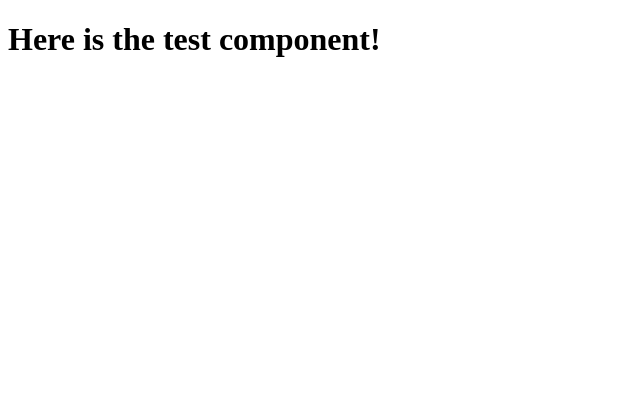
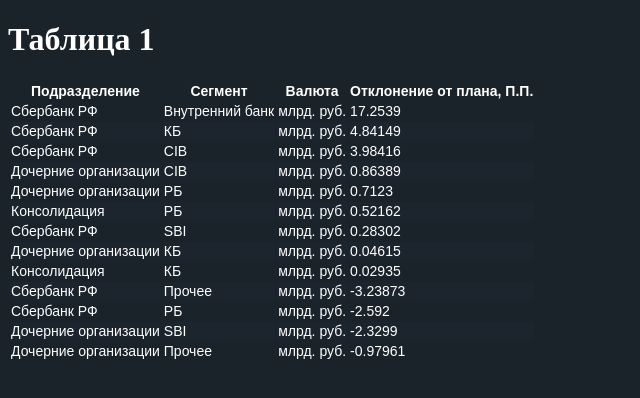
Before and after one commit to yaroslavian/test-1, a React app: page / in a window 1280 px wide. Shown: the whole page, without its empty margins (0-640 px from the left). Built offline with nearby package versions, Linux system fonts and the light colour scheme.

Commit message:
Add table component and dataSource

```diff
--- /dev/null
+++ b/src/components/DeviationTable.js
@@ -0,0 +1,27 @@
+import React from 'react';
+import { tableHeaders, tableData } from '../data-source/DataSource';
+// import { Indicator } from './Indicator';
+
+export class DeviationTable extends React.Component {
+   render() {
+      const headersRow = tableHeaders.map((elem, index) => {
+         return <th key={index}>{elem}</th>;
+      });
+
+      const dataRows = tableData.map((elem, index) => {
+         const dataCells = elem.map((elem, index) => {
+            return <td key={index}>{elem}</td>;
+         });
+         return <tr key={index}>{ dataCells }</tr>;
+      });
+
+      return (
+         <table className="DeviationTable">
+            <thead>
+               <tr>{headersRow}</tr>
+            </thead>
+            <tbody>{dataRows}</tbody>
+         </table>
+      );
+   }
+}
--- /dev/null
+++ b/src/components/Indicator.js
@@ -0,0 +1,9 @@
+import React from 'react';
+
+export class Indicator extends React.Component {
+   render() {
+      const size = 20+this.props.value;
+
+      return <div className="Indicator" style={{ width: size }}>{this.props.value}</div>
+   }
+};
--- /dev/null
+++ b/src/data-source/DataSource.js
@@ -0,0 +1,20 @@
+import data from './data.json';
+
+const rawtableHeaders = data.fa.fa_data.axis.r;
+const rawTableData = data.fa.fa_data.r;
+
+const tableHeaders = [
+   ...rawtableHeaders.map(elem => elem.sAxisName),
+   'Валюта',
+   'Отклонение от плана, П.П.'
+];
+
+const tableData = rawTableData.map(elem => {
+   return [
+      ...elem.axis.r.map(elem => elem.sName_RU),
+      elem.sMeasDelta_RU,
+      elem.fDeltaPlan
+   ];
+});
+
+export { tableHeaders, tableData };
--- /dev/null
+++ b/src/data-source/data.json
@@ -0,0 +1,203 @@
+{
+  "fa": {
+    "nDynamicTypeID": 2,
+    "fa_data": {
+      "r": [
+        {
+          "fDeltaPlan": 17.2539,
+          "axis": {
+            "r": [
+              {
+                "sName_RU": "Сбербанк РФ"
+              },
+              {
+                "sName_RU": "Внутренний банк"
+              }
+            ]
+          },
+          "sMeasDelta_RU": "млрд. руб."
+        },
+        {
+          "fDeltaPlan": 4.84149,
+          "axis": {
+            "r": [
+              {
+                "sName_RU": "Сбербанк РФ"
+              },
+              {
+                "sName_RU": "КБ"
+              }
+            ]
+          },
+          "sMeasDelta_RU": "млрд. руб."
+        },
+        {
+          "fDeltaPlan": 3.98416,
+          "axis": {
+            "r": [
+              {
+                "sName_RU": "Сбербанк РФ"
+              },
+              {
+                "sName_RU": "CIB"
+              }
+            ]
+          },
+          "sMeasDelta_RU": "млрд. руб."
+        },
+        {
+          "fDeltaPlan": 0.86389,
+          "axis": {
+            "r": [
+              {
+                "sName_RU": "Дочерние организации"
+              },
+              {
+                "sName_RU": "CIB"
+              }
+            ]
+          },
+          "sMeasDelta_RU": "млрд. руб."
+        },
+        {
+          "fDeltaPlan": 0.7123,
+          "axis": {
+            "r": [
+              {
+                "sName_RU": "Дочерние организации"
+              },
+              {
+                "sName_RU": "РБ"
+              }
+            ]
+          },
+          "sMeasDelta_RU": "млрд. руб."
+        },
+        {
+          "fDeltaPlan": 0.52162,
+          "axis": {
+            "r": [
+              {
+                "sName_RU": "Консолидация"
+              },
+              {
+                "sName_RU": "РБ"
+              }
+            ]
+          },
+          "sMeasDelta_RU": "млрд. руб."
+        },
+        {
+          "fDeltaPlan": 0.28302,
+          "axis": {
+            "r": [
+              {
+                "sName_RU": "Сбербанк РФ"
+              },
+              {
+                "sName_RU": "SBI"
+              }
+            ]
+          },
+          "sMeasDelta_RU": "млрд. руб."
+        },
+        {
+          "fDeltaPlan": 0.04615,
+          "axis": {
+            "r": [
+              {
+                "sName_RU": "Дочерние организации"
+              },
+              {
+                "sName_RU": "КБ"
+              }
+            ]
+          },
+          "sMeasDelta_RU": "млрд. руб."
+        },
+        {
+          "fDeltaPlan": 0.02935,
+          "axis": {
+            "r": [
+              {
+                "sName_RU": "Консолидация"
+              },
+              {
+                "sName_RU": "КБ"
+              }
+            ]
+          },
+          "sMeasDelta_RU": "млрд. руб."
+        },
+        {
+          "fDeltaPlan": -3.23873,
+          "axis": {
+            "r": [
+              {
+                "sName_RU": "Сбербанк РФ"
+              },
+              {
+                "sName_RU": "Прочее"
+              }
+            ]
+          },
+          "sMeasDelta_RU": "млрд. руб."
+        },
+        {
+          "fDeltaPlan": -2.592,
+          "axis": {
+            "r": [
+              {
+                "sName_RU": "Сбербанк РФ"
+              },
+              {
+                "sName_RU": "РБ"
+              }
+            ]
+          },
+          "sMeasDelta_RU": "млрд. руб."
+        },
+        {
+          "fDeltaPlan": -2.3299,
+          "axis": {
+            "r": [
+              {
+                "sName_RU": "Дочерние организации"
+              },
+              {
+                "sName_RU": "SBI"
+              }
+            ]
+          },
+          "sMeasDelta_RU": "млрд. руб."
+        },
+        {
+          "fDeltaPlan": -0.97961,
+          "axis": {
+            "r": [
+              {
+                "sName_RU": "Дочерние организации"
+              },
+              {
+                "sName_RU": "Прочее"
+              }
+            ]
+          },
+          "sMeasDelta_RU": "млрд. руб."
+        }
+      ],
+      "axis": {
+        "r": [
+          {
+            "sAxisName": "Подразделение",
+            "nAxisID": 2
+          },
+          {
+            "sAxisName": "Сегмент",
+            "nAxisID": 3
+          }
+        ]
+      }
+    }
+  }
+}
--- a/src/index.js
+++ b/src/index.js
@@ -1,11 +1,17 @@
 import React from 'react';
 import ReactDOM from 'react-dom';
+import { DeviationTable } from './components/DeviationTable';
+import './style.styl';
 
 const APP_CONTAINER = document.getElementById('app');
 
 class TestClass extends React.Component {
    render() {
-      return <div><h1>Here is the test component!</h1></div>;
+   return (
+      <div>
+         <h1>Таблица 1</h1>
+         <DeviationTable />
+      </div>);
    }
 }
 
--- a/src/style.styl
+++ b/src/style.styl
@@ -1,3 +1,18 @@
 body
    background-color: #192329
    color: #fff
+
+.DeviationTable
+   font-family: Arial, Helvetica, sans-serif
+   font-size: 14px
+
+   tr
+      &:nth-child(even)
+         background-color: #1c252d
+      &:hover
+         background-color: darkgreen
+         cursor: pointer
+
+.Indicator
+   color: darkred
+   border: 2px solid gray
```
